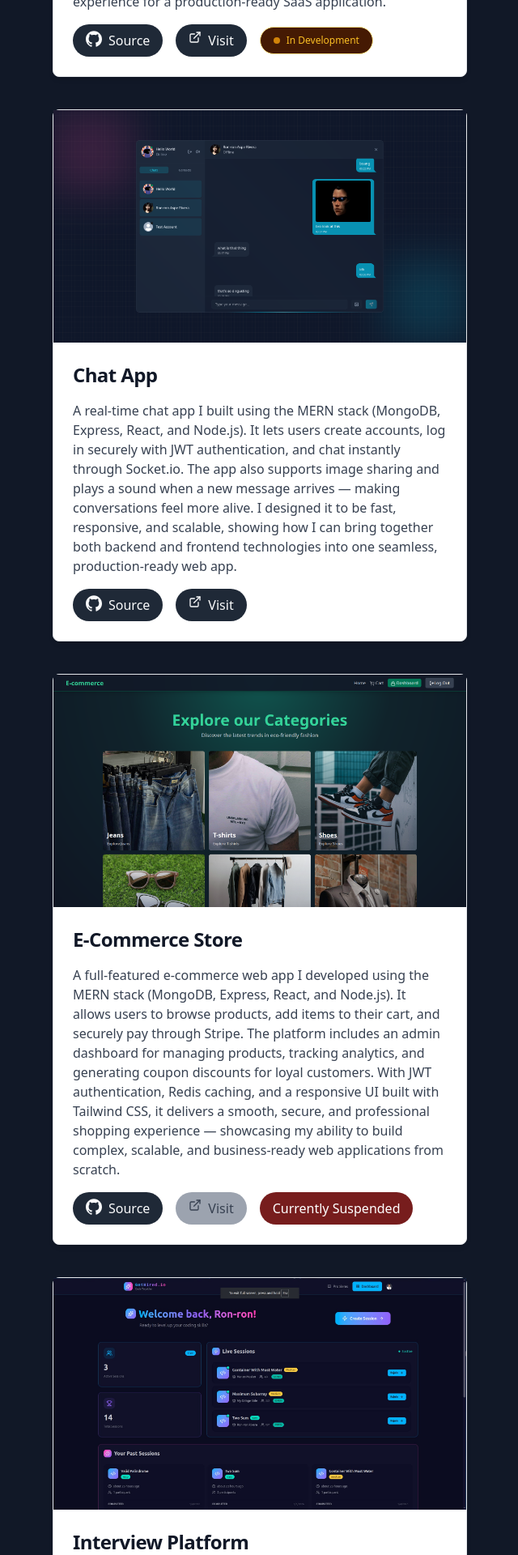
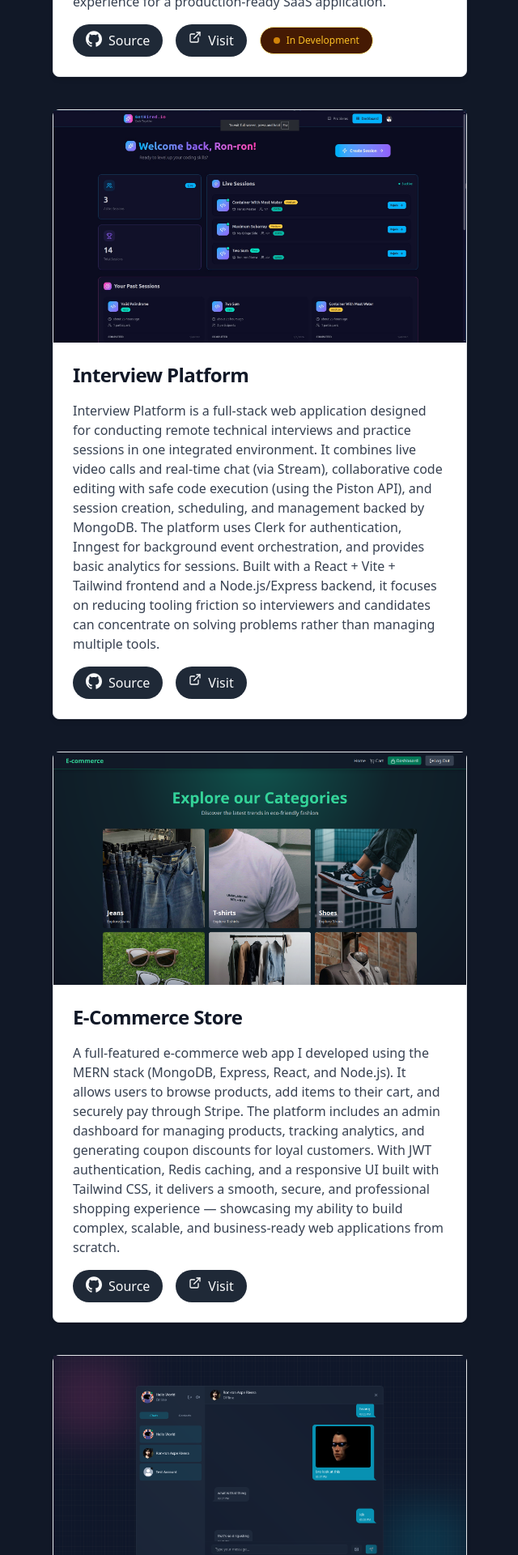
Before and after one commit to ronronrivera/ronronrivera.github.io, a React (Vite) app: page /projects in a window 1280 px wide. Shown: the part 1340-3260 px from the top of the page at 81% size, without its empty margins (319-959 px from the left). Built offline with nearby package versions, Linux system fonts and the light colour scheme.

Commit message:
suspended sites are now back

```diff
--- a/src/Components/ChatBot.jsx
+++ b/src/Components/ChatBot.jsx
@@ -53,7 +53,6 @@ function ChatBot() {
     try {
       const response = await axiosInstance.post("/chat", {message: history})
       const data = response.data;
-      console.log("API response:", data);
 
       const apiResponseText =
         data.reply ||
--- a/src/Components/ProjectPage.jsx
+++ b/src/Components/ProjectPage.jsx
@@ -26,6 +26,28 @@ const projectList = [
         inDevelopment: true,
     },
     {
+        title: "Interview Platform",
+        paragraph: "Interview Platform is a full-stack web application designed for conducting remote technical interviews and practice sessions in one integrated environment. It combines live video calls and real-time chat (via Stream), collaborative code editing with safe code execution (using the Piston API), and session creation, scheduling, and management backed by MongoDB. The platform uses Clerk for authentication, Inngest for background event orchestration, and provides basic analytics for sessions. Built with a React + Vite + Tailwind frontend and a Node.js/Express backend, it focuses on reducing tooling friction so interviewers and candidates can concentrate on solving problems rather than managing multiple tools.",
+        imgSrc: "/project-images/interview-platform.jpeg",
+        link: "https://gethired-io.onrender.com/",
+        source: "https://github.com/ronronrivera/Interview-Platform",
+        hasUrl: true,
+        isSuspended: false,
+        inDevelopment: false,
+
+    },
+
+    {
+        title: "E-Commerce Store",
+        paragraph: "A full-featured e-commerce web app I developed using the MERN stack (MongoDB, Express, React, and Node.js). It allows users to browse products, add items to their cart, and securely pay through Stripe. The platform includes an admin dashboard for managing products, tracking analytics, and generating coupon discounts for loyal customers. With JWT authentication, Redis caching, and a responsive UI built with Tailwind CSS, it delivers a smooth, secure, and professional shopping experience — showcasing my ability to build complex, scalable, and business-ready web applications from scratch.",
+        imgSrc: "project-images/commerce.jpg",
+        link: "https://simple-commerce-t58k.onrender.com/login",
+        source: "https://github.com/ronronrivera/e-commerce-app",
+        hasUrl: true,
+        isSuspended: false,
+        inDevelopment: false,
+    },
+   {
         title: "Chat App",
         paragraph: "A real-time chat app I built using the MERN stack (MongoDB, Express, React, and Node.js). It lets users create accounts, log in securely with JWT authentication, and chat instantly through Socket.io. The app also supports image sharing and plays a sound when a new message arrives — making conversations feel more alive. I designed it to be fast, responsive, and scalable, showing how I can bring together both backend and frontend technologies into one seamless, production-ready web app.",
         imgSrc: "project-images/chat-app.png",
@@ -36,27 +58,6 @@ const projectList = [
         inDevelopment: false,
     },
     {
-        title: "E-Commerce Store",
-        paragraph: "A full-featured e-commerce web app I developed using the MERN stack (MongoDB, Express, React, and Node.js). It allows users to browse products, add items to their cart, and securely pay through Stripe. The platform includes an admin dashboard for managing products, tracking analytics, and generating coupon discounts for loyal customers. With JWT authentication, Redis caching, and a responsive UI built with Tailwind CSS, it delivers a smooth, secure, and professional shopping experience — showcasing my ability to build complex, scalable, and business-ready web applications from scratch.",
-        imgSrc: "project-images/commerce.jpg",
-        link: "https://simple-commerce-t58k.onrender.com/login",
-        source: "https://github.com/ronronrivera/e-commerce-app",
-        hasUrl: true,
-        isSuspended: true,
-        inDevelopment: false,
-    },
-    {
-        title: "Interview Platform",
-        paragraph: "Interview Platform is a full-stack web application designed for conducting remote technical interviews and practice sessions in one integrated environment. It combines live video calls and real-time chat (via Stream), collaborative code editing with safe code execution (using the Piston API), and session creation, scheduling, and management backed by MongoDB. The platform uses Clerk for authentication, Inngest for background event orchestration, and provides basic analytics for sessions. Built with a React + Vite + Tailwind frontend and a Node.js/Express backend, it focuses on reducing tooling friction so interviewers and candidates can concentrate on solving problems rather than managing multiple tools.",
-        imgSrc: "/project-images/interview-platform.jpeg",
-        link: "https://gethired-io.onrender.com/",
-        source: "https://github.com/ronronrivera/Interview-Platform",
-        hasUrl: true,
-        isSuspended: true,
-        inDevelopment: false,
-
-    },
-    {
         title: "Personal Neovim Setup",
         paragraph: "I developed a personal Neovim setup designed for speed, efficiency, and a smooth coding experience. It includes tools for code completion, syntax highlighting, project navigation, file exploration, emoji picking, and auto-closing brackets and quotes. The setup integrates popular plugins like Treesitter for advanced syntax parsing, Telescope for fuzzy file searching, Neo-tree for file management, and Mason for LSP server management, along with smaller dependencies that enhance functionality, such as icons, snippets, and color previews. By using a lightweight, modular structure with lazy.nvim for plugin management, the configuration loads only what’s necessary, reducing RAM usage while keeping Neovim responsive. This setup is fully customizable, allowing me to add or update plugins easily while maintaining a fast, organized, and feature-rich coding environment.",
         imgSrc: "/project-images/nvim.png",
@@ -65,7 +66,8 @@ const projectList = [
         hasUrl: false,
         isSuspended: false,
         inDevelopment: false
-    }
+    },
+
 ]
 
 const ProjectPage = () => {
```
